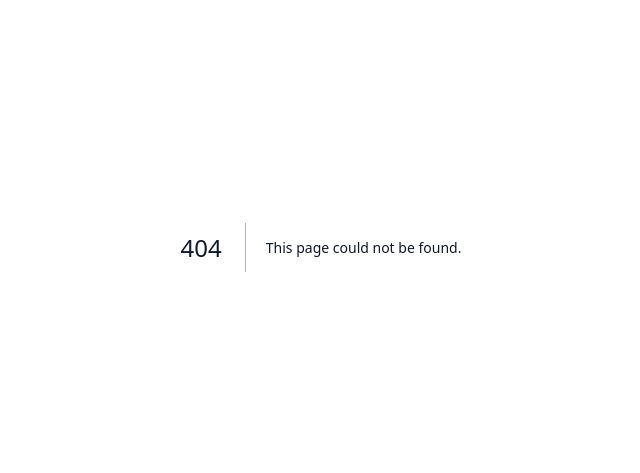
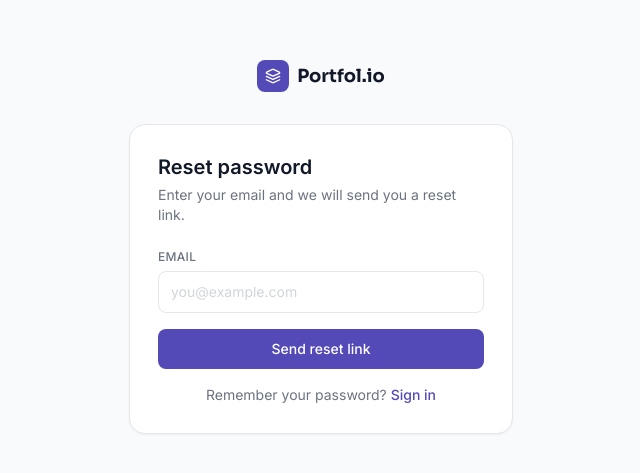
Before and after one commit to luciferluffy04-ops/portfolios, a Next.js app in the folder portfoliobuilder/: page /forgot-password in a window 1280 px wide. Before the commit this address had no page. Shown: the part 153-626 px from the top of the page, without its empty margins (319-959 px from the left). Built offline with nearby package versions, Linux system fonts and the light colour scheme.

Commit message:
Updated files

```diff
--- /dev/null
+++ b/portfoliobuilder/app/forgot-password/page.tsx
@@ -0,0 +1,12 @@
+export const dynamic = 'force-dynamic'
+
+import ClientLayout from '../client-layout'
+import ForgotPasswordForm from '@/components/auth/ForgotPasswordForm'
+
+export default function ForgotPasswordPage() {
+  return (
+    <ClientLayout>
+      <ForgotPasswordForm />
+    </ClientLayout>
+  )
+}
--- /dev/null
+++ b/portfoliobuilder/components/auth/ForgotPasswordForm.tsx
@@ -0,0 +1,115 @@
+'use client'
+
+import { useState } from 'react'
+import Link from 'next/link'
+import { Layers, CheckCircle } from 'lucide-react'
+import { createBrowserClient } from '@/lib/supabase'
+
+export default function ForgotPasswordForm() {
+  const [email, setEmail] = useState('')
+  const [loading, setLoading] = useState(false)
+  const [done, setDone] = useState(false)
+  const [error, setError] = useState('')
+  const supabase = createBrowserClient()
+
+  async function handleSubmit(e: React.FormEvent) {
+    e.preventDefault()
+    setLoading(true)
+    setError('')
+
+    const { error } = await supabase.auth.resetPasswordForEmail(email, {
+      redirectTo: window.location.origin + '/auth/reset-password',
+    })
+
+    if (error) {
+      setError(error.message)
+      setLoading(false)
+      return
+    }
+
+    setDone(true)
+  }
+
+  if (done) {
+    return (
+      <div className="min-h-screen bg-gray-50 flex flex-col items-center justify-center px-4">
+        <div className="w-full max-w-sm">
+          <div className="flex items-center justify-center gap-2 mb-8">
+            <div className="w-8 h-8 rounded-lg bg-brand-600 flex items-center justify-center">
+              <Layers size={16} className="text-white" />
+            </div>
+            <span className="font-display font-bold text-gray-900 text-lg">Portfol.io</span>
+          </div>
+          <div className="bg-white rounded-2xl border border-gray-200 p-7 shadow-sm text-center">
+            <div className="w-14 h-14 rounded-full bg-teal-100 flex items-center justify-center mx-auto mb-4">
+              <CheckCircle size={28} className="text-teal-600" />
+            </div>
+            <h2 className="text-xl font-semibold text-gray-900 mb-2">Check your email</h2>
+            <p className="text-sm text-gray-500 mb-5">
+              We sent a password reset link to
+            </p>
+            <p className="text-sm font-medium text-gray-800 mb-5">{email}</p>
+            <Link
+              href="/login"
+              className="inline-block w-full py-2.5 rounded-lg bg-brand-600 text-white text-sm font-medium hover:bg-brand-700 transition-colors text-center"
+            >
+              Back to sign in
+            </Link>
+          </div>
+        </div>
+      </div>
+    )
+  }
+
+  return (
+    <div className="min-h-screen bg-gray-50 flex flex-col items-center justify-center px-4">
+      <div className="w-full max-w-sm">
+        <div className="flex items-center justify-center gap-2 mb-8">
+          <div className="w-8 h-8 rounded-lg bg-brand-600 flex items-center justify-center">
+            <Layers size={16} className="text-white" />
+          </div>
+          <span className="font-display font-bold text-gray-900 text-lg">Portfol.io</span>
+        </div>
+        <div className="bg-white rounded-2xl border border-gray-200 p-7 shadow-sm">
+          <h1 className="text-xl font-semibold text-gray-900 mb-1">Reset password</h1>
+          <p className="text-sm text-gray-500 mb-6">
+            Enter your email and we will send you a reset link.
+          </p>
+          {error && (
+            <div className="p-3 rounded-lg bg-red-50 border border-red-100 text-red-600 text-sm mb-4">
+              {error}
+            </div>
+          )}
+          <form onSubmit={handleSubmit} className="flex flex-col gap-4">
+            <div className="flex flex-col gap-1.5">
+              <label className="text-xs font-medium text-gray-500 uppercase tracking-wide">
+                Email
+              </label>
+              <input
+                type="email"
+                required
+                placeholder="you@example.com"
+                value={email}
+                onChange={e => setEmail(e.target.value)}
+                className="w-full px-3 py-2.5 rounded-lg border border-gray-200 text-sm text-gray-900 bg-white placeholder-gray-300 focus:outline-none focus:border-brand-400 focus:ring-1 focus:ring-brand-200 transition"
+              />
+            </div>
+            <button
+              type="submit"
+              disabled={loading}
+              className="w-full py-2.5 rounded-lg bg-brand-600 text-white text-sm font-medium hover:bg-brand-700 disabled:opacity-50 disabled:cursor-not-allowed transition-colors"
+            >
+              {loading ? 'Sending...' : 'Send reset link'}
+            </button>
+          </form>
+          <p className="text-center text-sm text-gray-500 mt-4">
+            Remember your password?{' '}
+            <Link href="/login" className="text-brand-600 font-medium hover:text-brand-700">
+              Sign in
+            </Link>
+          </p>
+        </div>
+      </div>
+    </div>
+  )
+}
```
